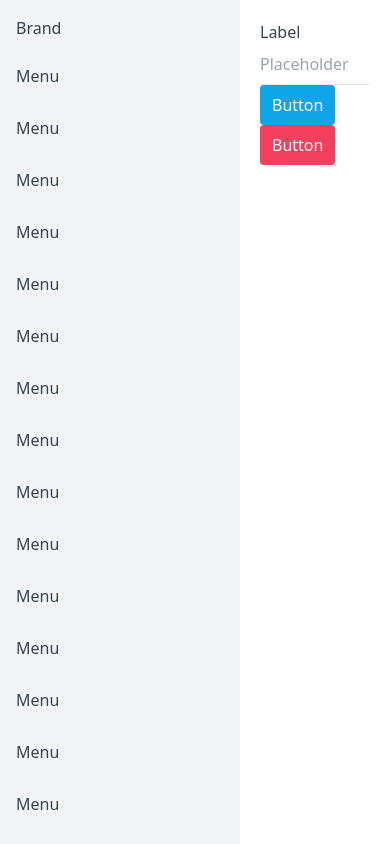
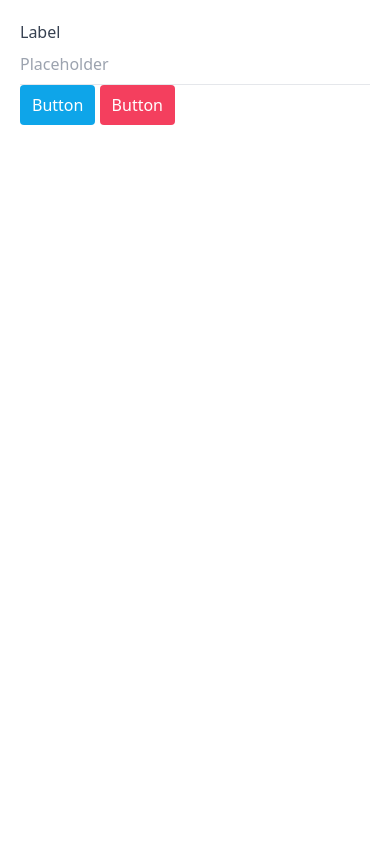
Before and after one commit to SySafarila/restaurant-fe, a plain HTML site: page admin.html in a window 390 px wide. Drawn offline with nearby package versions, Linux system fonts and the light colour scheme; a web font is replaced by a local one.

Commit message:
Update admin.html

```diff
--- a/admin.html
+++ b/admin.html
@@ -61,9 +61,10 @@
     <!-- custom style : end -->
   </head>
   <body class="text-gray-700 tap-highlight-transparent">
-    <aside class="bg-gray-100 fixed w-[15rem]">
-      <div class="p-4">
-          <a href="#">Brand</a>
+    <aside class="bg-gray-100 fixed w-[15rem] transform -translate-x-full lg:translate-x-0 transition ease-in-out">
+      <div class="p-4 flex">
+          <a href="#" class="grow">Brand</a>
+          <a href="#" class="material-icons-round">chevron_left</a>
       </div>
       <div class="flex flex-col gap-y-3 overflow-y-auto" style="height: calc(100vh - 56px);">
           <!-- <div class="px-4 py-2"> -->
@@ -191,7 +192,7 @@
           <!-- </div> -->
       </div>
     </aside>
-    <main class="pl-[15rem]">
+    <main class="lg:pl-[15rem]">
       <div class="p-5">
         <label for="">Label</label>
         <input
```
